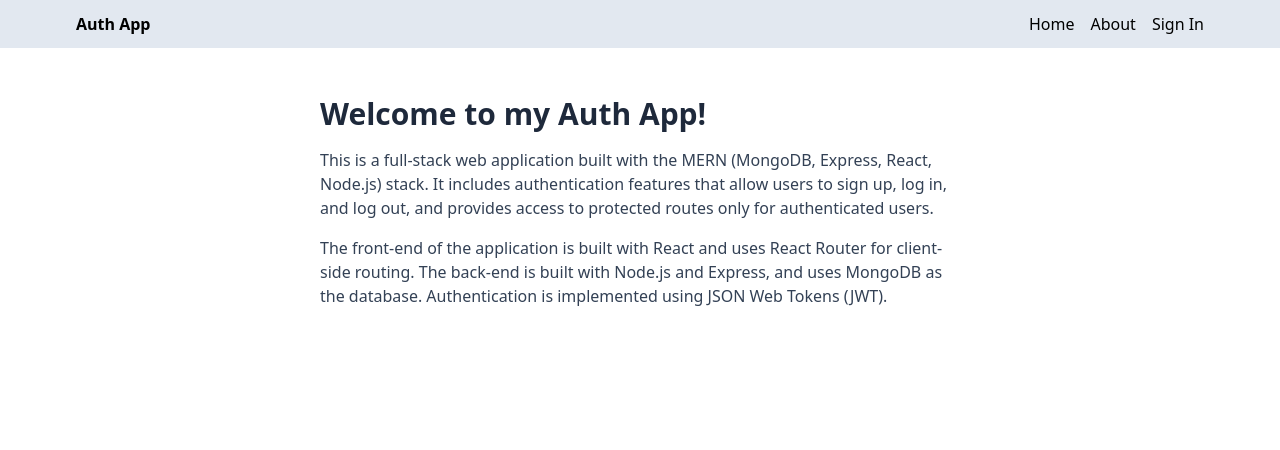
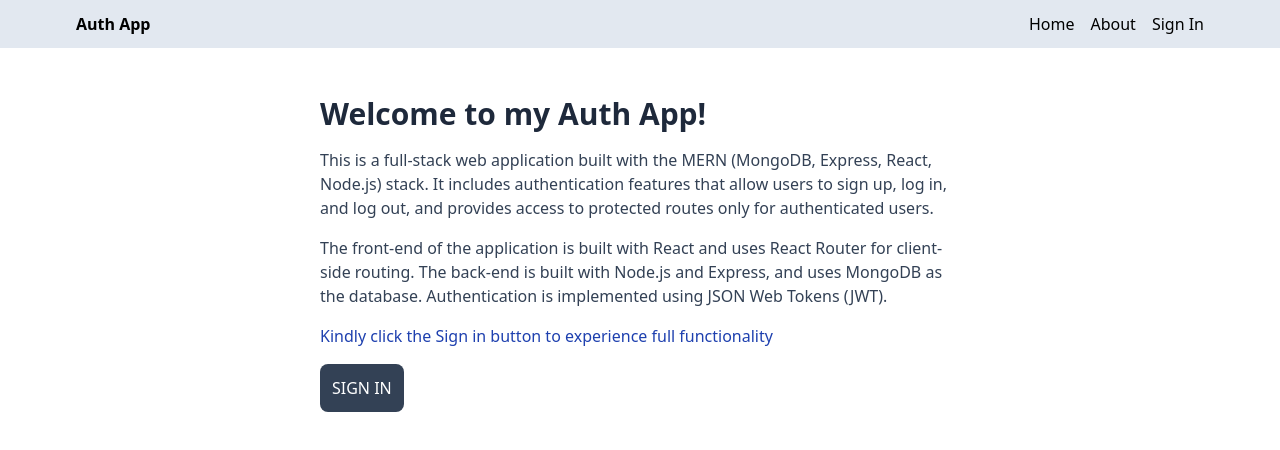
Before and after one commit to iamarunhere/MERN-Authentication, a React (Vite) app in the folder client/: page / in a window 1280 px wide. Shown: the top 450 px of the page. Built offline with nearby package versions, Linux system fonts and the light colour scheme; no server answers.

Commit message:
Added sign in button

```diff
--- a/client/src/pages/Home.jsx
+++ b/client/src/pages/Home.jsx
@@ -1,3 +1,4 @@
+import { Link } from "react-router-dom";
 export default function Home() {
   return (
     <div className="px-4 py-12 max-w-2xl mx-auto">
@@ -16,6 +17,14 @@ export default function Home() {
         Express, and uses MongoDB as the database. Authentication is implemented
         using JSON Web Tokens (JWT).
       </p>
+      <p className="mb-4 text-blue-800">
+        Kindly click the Sign in button to experience full functionality
+      </p>
+      <Link to="/profile">
+        <button className="bg-slate-700 text-white p-3 rounded-lg uppercase hover:opacity-95">
+          Sign in
+        </button>
+      </Link>
     </div>
   );
 }
```
